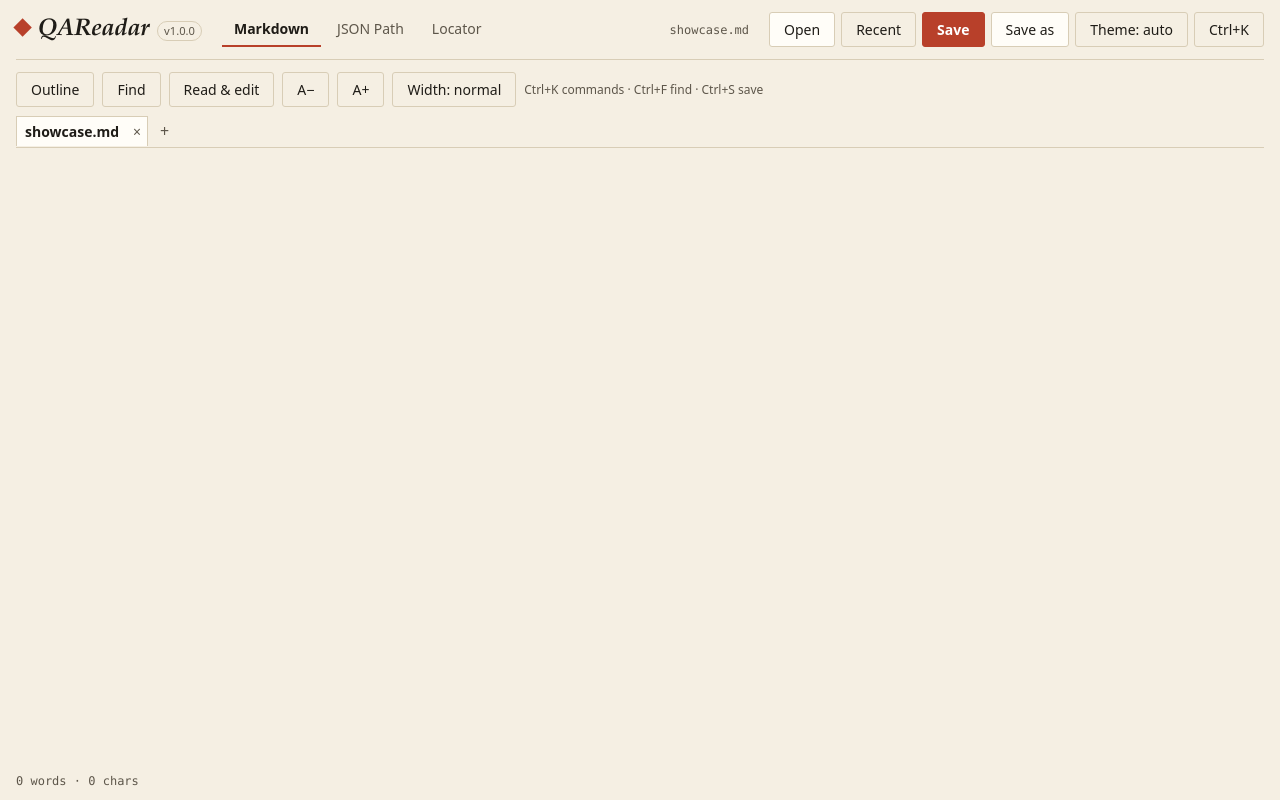
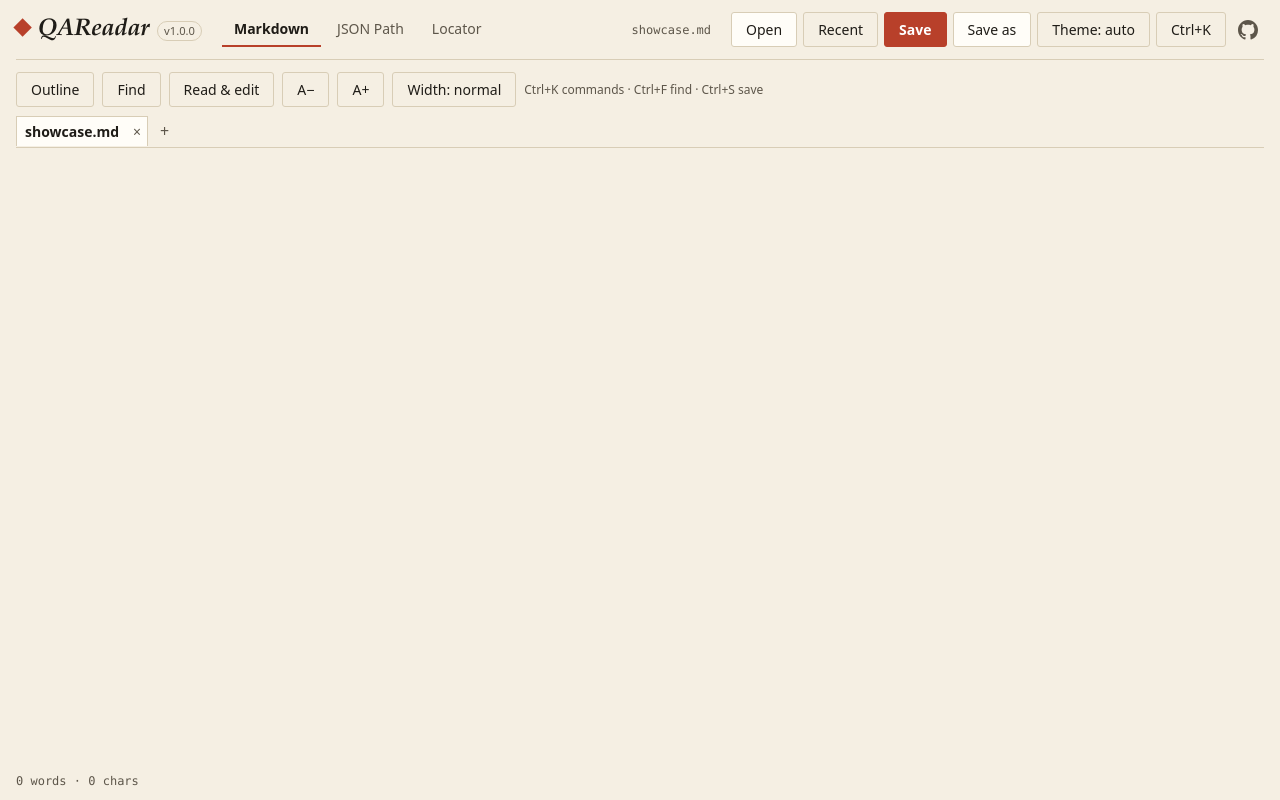
Before and after one commit to mongoemon/QAReadar, a website built with Vite: page index.html in a window 1280 px wide. Built offline with nearby package versions, Linux system fonts and the light colour scheme; what @toast-ui/editor would draw is missing.

Commit message:
feat: add GitHub icon link to repo in header
Co-Authored-By: Claude Sonnet 5.5 <noreply@anthropic.com>

```diff
--- a/src/main.ts
+++ b/src/main.ts
@@ -58,6 +58,34 @@ const saveAsBtn = el('button', { class: 'btn', type: 'button' }, 'Save as')
 const themeBtn = el('button', { class: 'btn ghost', type: 'button', 'aria-label': 'Change theme' }, '')
 const commandBtn = el('button', { class: 'btn ghost', type: 'button', 'aria-label': 'Open command palette' }, 'Ctrl+K')
 
+const REPO_URL = 'https://github.com/mongoemon/QAReadar'
+const GITHUB_ICON_PATH =
+  'M8 0C3.58 0 0 3.58 0 8c0 3.54 2.29 6.53 5.47 7.59.4.07.55-.17.55-.38 0-.19-.01-.82-.01-1.49-2.01.37-2.53-.49-2.69-.94-.09-.23-.48-.94-.82-1.13-.28-.15-.68-.52-.01-.53.63-.01 1.08.58 1.23.82.72 1.21 1.87.87 2.33.66.07-.52.28-.87.51-1.07-1.78-.2-3.64-.89-3.64-3.95 0-.87.31-1.59.82-2.15-.08-.2-.36-1.02.08-2.12 0 0 .67-.21 2.2.82.64-.18 1.32-.27 2-.27.68 0 1.36.09 2 .27 1.53-1.04 2.2-.82 2.2-.82.44 1.1.16 1.92.08 2.12.51.56.82 1.27.82 2.15 0 3.07-1.87 3.75-3.65 3.95.29.25.54.73.54 1.48 0 1.07-.01 1.93-.01 2.2 0 .21.15.46.55.38A8.01 8.01 0 0 0 16 8c0-4.42-3.58-8-8-8z'
+
+function githubLink(): HTMLAnchorElement {
+  const svg = document.createElementNS('http://www.w3.org/2000/svg', 'svg')
+  svg.setAttribute('viewBox', '0 0 16 16')
+  svg.setAttribute('width', '20')
+  svg.setAttribute('height', '20')
+  svg.setAttribute('fill', 'currentColor')
+  svg.setAttribute('aria-hidden', 'true')
+  const path = document.createElementNS('http://www.w3.org/2000/svg', 'path')
+  path.setAttribute('d', GITHUB_ICON_PATH)
+  svg.append(path)
+  return el(
+    'a',
+    {
+      class: 'github-link',
+      href: REPO_URL,
+      target: '_blank',
+      rel: 'noopener noreferrer',
+      'aria-label': 'QAReadar on GitHub',
+      title: 'View on GitHub',
+    },
+    svg,
+  )
+}
+
 const header = el(
   'header',
   { class: 'topbar' },
@@ -69,7 +97,7 @@ const header = el(
   ),
   tabList,
   chip,
-  el('div', { class: 'actions' }, openBtn, recentBtn, saveBtn, saveAsBtn, themeBtn, commandBtn),
+  el('div', { class: 'actions' }, openBtn, recentBtn, saveBtn, saveAsBtn, themeBtn, commandBtn, githubLink()),
 )
 const main = el('main', { class: 'stage' }, ...tabs.map((tab) => tab.element))
 const toastHost = el('div', { id: 'toast', class: 'toast', role: 'status' })
--- a/src/style.css
+++ b/src/style.css
@@ -92,6 +92,16 @@ body {
   font-size: 0.7rem;
   font-variant-numeric: tabular-nums;
 }
+.github-link {
+  display: inline-flex;
+  align-items: center;
+  padding: 6px;
+  border-radius: 6px;
+  color: var(--ink-soft);
+  transition: color 150ms, background-color 150ms;
+}
+.github-link:hover { color: var(--ink); background: var(--line); }
+.github-link:focus-visible { outline: 2px solid var(--accent); outline-offset: 2px; }
 .brand::before {
   content: '';
   display: inline-block;
```
